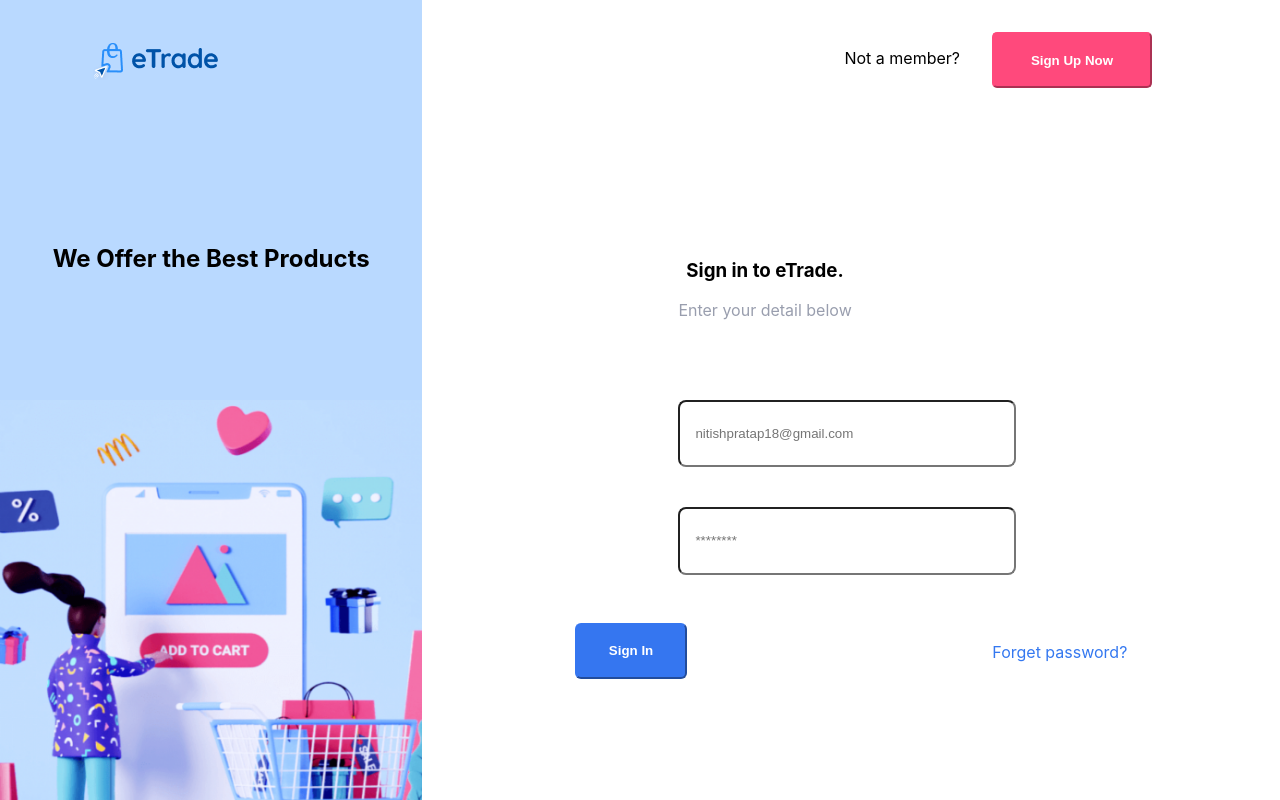
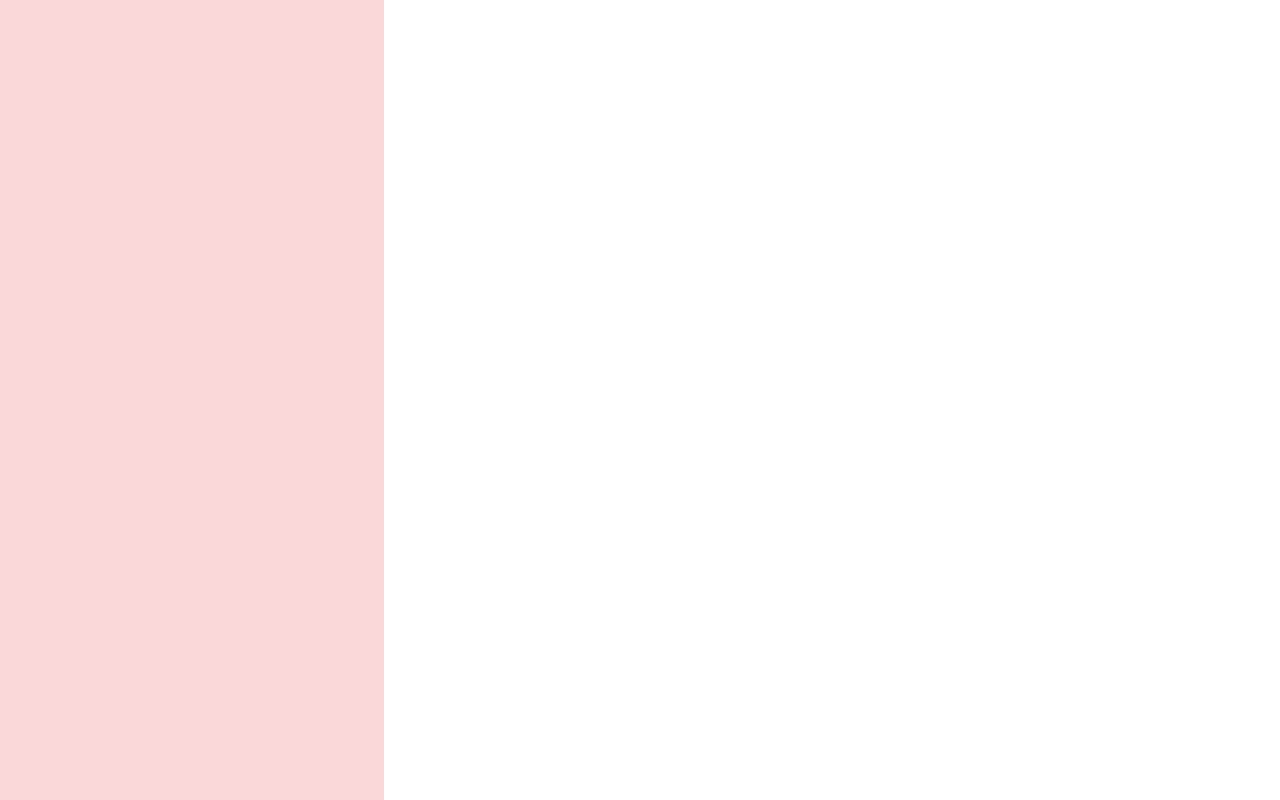
Before and after one commit to nitishpratap/ebuy, a React (Create React App) app in the folder client/: page / in a window 1280 px wide. Built offline with nearby package versions, Linux system fonts and the light colour scheme.

Commit message:
added SignUp page

```diff
--- a/client/src/App.js
+++ b/client/src/App.js
@@ -1,10 +1,11 @@
 
 import './App.css';
 import {SignIn} from "./Components/SignIn/SignIn";
+import {SignUp} from "./Components/SignUP/SignUp"
 function App() {
   return (
     <div className="App">
-        <SignIn></SignIn>
+        <SignUp></SignUp>
     </div>
   );
 }
--- /dev/null
+++ b/client/src/Components/SignUP/SignUp.js
@@ -0,0 +1,18 @@
+import * as React from 'react';
+import style from './style.css'
+import logo from './logo.png'
+
+export function SignUp() {
+    return (
+        <>
+            <div className={"parent"}>
+                <div className={"color"}>
+
+                </div>
+                <div className={"non-color"}>
+
+                </div>
+            </div>
+        </>
+    )
+}
--- /dev/null
+++ b/client/src/Components/SignUP/style.css
@@ -0,0 +1,9 @@
+.parent{
+    width: 100vw;
+    height: 100vh;
+}
+.color{
+    background-color: #F9D7D9;
+    width: 30%;
+    height: 100%;
+}
```
Also changed, not shown: client/src/Components/SignUP/logo.png (added), client/src/Components/SignUP/picture.png (added).
